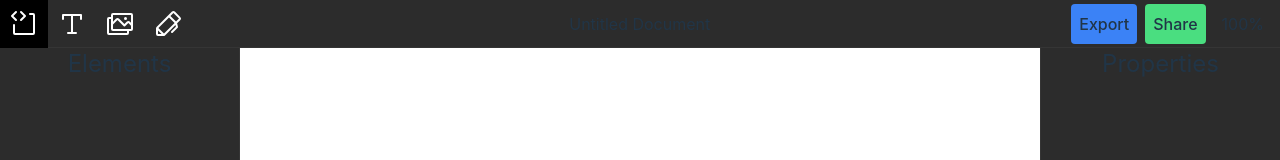
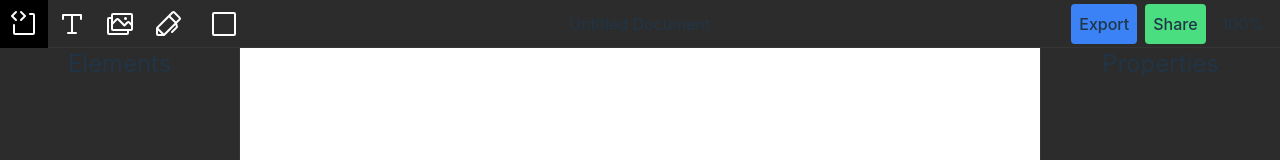
Before and after one commit to nikapadia/SuperSnippets, a React (Vite) app: page / in a window 1280 px wide. Shown: the top 160 px of the page. Built offline with nearby package versions, Linux system fonts and the light colour scheme.

Commit message:
removed bootstrap
all my homies hate bootstrap

```diff
--- a/package.json
+++ b/package.json
@@ -10,8 +10,10 @@
     "preview": "vite preview"
   },
   "dependencies": {
+    "@emotion/react": "^11.11.1",
+    "@emotion/styled": "^11.11.0",
+    "@mui/material": "^5.14.12",
     "@phosphor-icons/react": "^2.0.13",
-    "bootstrap": "^5.3.2",
     "react": "^18.2.0",
     "react-bootstrap": "^2.9.0",
     "react-dom": "^18.2.0"
--- /dev/null
+++ b/src/components/toolbar/Dropdown.tsx
@@ -0,0 +1,44 @@
+import * as React from 'react';
+import Button from '@mui/material/Button';
+import Menu from '@mui/material/Menu';
+import MenuItem from '@mui/material/MenuItem';
+import { CodeBlock, TextT, Images, Pen, Square, LineSegment } from "@phosphor-icons/react";
+
+
+export default function BasicMenu() {
+    const [anchorEl, setAnchorEl] = React.useState<null | HTMLElement>(null);
+    const open = Boolean(anchorEl);
+    const handleClick = (event: React.MouseEvent<HTMLButtonElement>) => {
+        setAnchorEl(event.currentTarget);
+    };
+    const handleClose = () => {
+        setAnchorEl(null);
+    };
+
+    return (
+        <div>
+            <Button
+                id="basic-button"
+                aria-controls={open ? 'basic-menu' : undefined}
+                aria-haspopup="true"
+                aria-expanded={open ? 'true' : undefined}
+                onClick={handleClick}
+            >
+                <Square width={32} height={32} color="#fff" />
+            </Button>
+            <Menu
+                id="basic-menu"
+                anchorEl={anchorEl}
+                open={open}
+                onClose={handleClose}
+                MenuListProps={{
+                    'aria-labelledby': 'basic-button',
+                }}
+            >
+                <MenuItem onClick={handleClose}>Profile</MenuItem>
+                <MenuItem onClick={handleClose}>My account</MenuItem>
+                <MenuItem onClick={handleClose}>Logout</MenuItem>
+            </Menu>
+        </div>
+    );
+}
--- a/src/components/toolbar/ToggleDropdown.tsx
+++ /dev/null
@@ -1,26 +0,0 @@
-import React, { useState } from 'react';
-
-const ToggleDropdownMenu = () => {
-    const [isMenuOpen, setMenuOpen] = useState(false);
-
-    const toggleMenu = () => {
-        setMenuOpen(!isMenuOpen);
-    };
-
-    return (
-        <div className="dropdown">
-            <button className="toggle-button" onClick={toggleMenu}>
-                Toggle Dropdown
-            </button>
-            {isMenuOpen && (
-                <ul className="menu-items">
-                    <li>Item 1</li>
-                    <li>Item 2</li>
-                    <li>Item 3</li>
-                </ul>
-            )}
-        </div>
-    );
-};
-
-export default ToggleDropdownMenu;
--- a/src/components/toolbar/Toolbar.tsx
+++ b/src/components/toolbar/Toolbar.tsx
@@ -1,7 +1,8 @@
 import React from 'react';
 import './toolbar.css';
 import HoverDropdown from './HoverDropdown';
-import ToggleDropdown from './ToggleDropdown';
+import Dropdown from './Dropdown';
+
 
 
 function Toolbar() {
@@ -13,7 +14,8 @@
           <HoverDropdown buttonType={"textt"} />
           <HoverDropdown buttonType={"images"} />
           <HoverDropdown buttonType={"pen"} />
-          <ToggleDropdown />
+          <Dropdown/>
+
         </div>
         <div className="flex justify-center items-center h-full basis-2/5">Untitled Document</div>
         <div className="flex justify-end items-center h-full gap-2 pr-2 basis-1/3">
```
Also changed, not shown: 1 other file (tests, documents, lock files or other folders).
